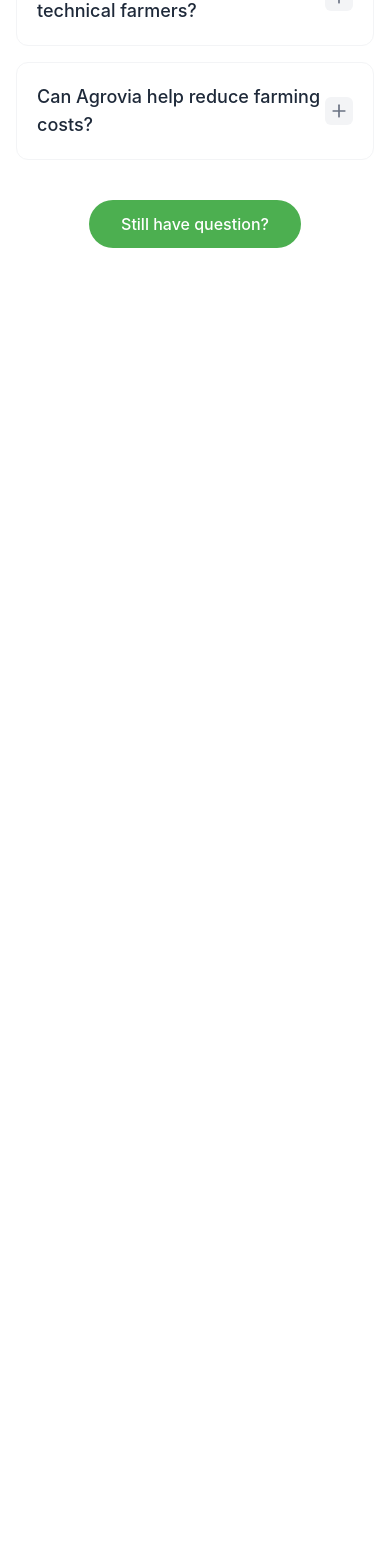
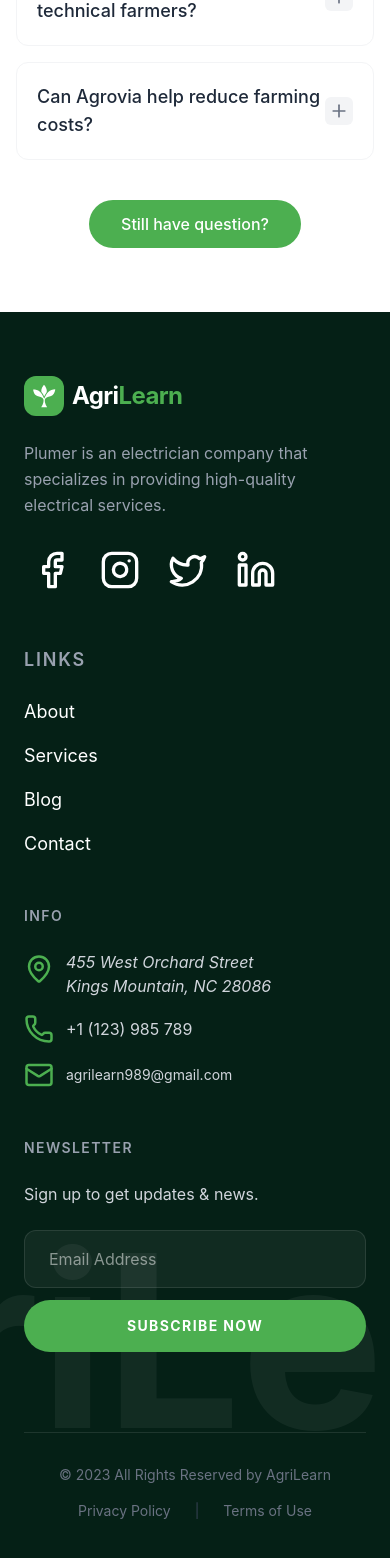
Before and after one commit to bayjidmia/Agrilearn-Platform-Clientside, a React (Vite) app: page / in a window 390 px wide. Shown: the part 6866-8424 px from the top of the page. Before the commit the page ends 7178 px from the top, so only its background shows below. Built offline with nearby package versions, Linux system fonts and the light colour scheme.

Commit message:
added footer section

```diff
--- a/src/components/shred/Footer.jsx
+++ b/src/components/shred/Footer.jsx
@@ -0,0 +1,129 @@
+import React from "react";
+import {
+  Facebook,
+  Twitter,
+  Linkedin,
+  Instagram,
+  MapPin,
+  Phone,
+  Mail,
+} from "lucide-react";
+import { GiSprout } from "react-icons/gi";
+
+const Footer = () => {
+  return (
+    <footer className="bg-[#052016] text-white py-16 px-6 md:px-12 lg:px-24 font-sans relative overflow-hidden">
+      {/* Main Content Grid */}
+      <div className="container mx-auto grid grid-cols-1 md:grid-cols-2 lg:grid-cols-4 gap-12 relative z-10">
+        {/* Column 1: Brand & Bio */}
+        <div className="space-y-6">
+          <div className="flex items-center gap-2">
+            <div className="w-10 h-10 rounded-xl bg-[#4CAF50] flex items-center justify-center text-white">
+              <GiSprout className="w-6 h-6" />
+            </div>
+            <span className="font-bold text-2xl text-white tracking-tight">
+              Agri<span className="text-primary">Learn</span>
+            </span>
+          </div>
+          <p className="text-gray-400 leading-relaxed max-w-xs">
+            Plumer is an electrician company that specializes in providing
+            high-quality electrical services.
+          </p>
+          <div className="flex space-x-3">
+            {[Facebook, Instagram, Twitter, Linkedin].map((Icon, index) => (
+              <a
+                key={index}
+                href="#"
+                className="p-2 rounded-full transition-colors "
+              >
+                <Icon size={40} />
+              </a>
+            ))}
+          </div>
+        </div>
+
+        {/* Column 2: Links */}
+        <div>
+          <h3 className="text-gray-400 uppercase tracking-widest text-lg font-semibold mb-6">
+            Links
+          </h3>
+          <ul className="space-y-4 text-lg">
+            {["About", "Services", "Blog", "Contact"].map((link) => (
+              <li key={link}>
+                <a href="#" className="hover:text-[#C1FF4D] transition-colors">
+                  {link}
+                </a>
+              </li>
+            ))}
+          </ul>
+        </div>
+
+        {/* Column 3: Info */}
+        <div>
+          <h3 className="text-gray-400 uppercase tracking-widest text-sm font-semibold mb-6">
+            Info
+          </h3>
+          <ul className="space-y-4">
+            <li className="flex items-start space-x-3">
+              <MapPin className="text-primary mt-1 shrink-0" size={30} />
+              <span className="text-gray-300 italic">
+                455 West Orchard Street
+                <br />
+                Kings Mountain, NC 28086
+              </span>
+            </li>
+            <li className="flex items-center space-x-3">
+              <Phone className="text-primary shrink-0" size={30} />
+              <span className="text-gray-300">+1 (123) 985 789</span>
+            </li>
+            <li className="flex items-center space-x-3">
+              <Mail className="text-primary shrink-0" size={30} />
+              <span className="text-gray-300 text-sm">
+                agrilearn989@gmail.com
+              </span>
+            </li>
+          </ul>
+        </div>
+
+        {/* Column 4: Newsletter */}
+        <div className="space-y-6">
+          <h3 className="text-gray-400 uppercase tracking-widest text-sm font-semibold">
+            Newsletter
+          </h3>
+          <p className="text-gray-300">Sign up to get updates & news.</p>
+          <div className="space-y-3">
+            <input
+              type="email"
+              placeholder="Email Address"
+              className="w-full bg-white/5 border border-white/10 rounded-xl py-4 px-6 focus:outline-none focus:border-primary transition-colors"
+            />
+            <button className="w-full bg-primary text-white font-bold py-4 rounded-full hover:bg-white transition-colors uppercase text-sm tracking-widest hover:text-black ">
+              Subscribe Now
+            </button>
+          </div>
+        </div>
+      </div>
+
+      {/* Large Background Watermark */}
+      <div className="absolute bottom-16 left-1/2 -translate-x-1/2 select-none opacity-5 pointer-events-none">
+        <h1 className="text-[15rem] font-bold">AgriLearn</h1>
+      </div>
+
+      {/* Bottom Bar */}
+      <div className="max-w-7xl mx-auto mt-20 pt-8 border-t border-white/10 flex flex-col md:flex-row justify-between items-center text-sm text-gray-500 gap-4">
+        <p>© 2023 All Rights Reserved by AgriLearn</p>
+        <div className="flex space-x-6">
+          <a href="#" className="hover:text-white transition-colors">
+            Privacy Policy
+          </a>
+          <span className="text-gray-700">|</span>
+          <a href="#" className="hover:text-white transition-colors">
+            Terms of Use
+          </a>
+        </div>
+      </div>
+    </footer>
+  );
+};
+
+export default Footer;
--- a/src/pages/Home/Home.jsx
+++ b/src/pages/Home/Home.jsx
@@ -5,6 +5,7 @@
 import Feature from "../Static/Feature";
 import FAQ from "../FAQ/Faq";
 import HowItWorks from "../Static/HowItWorks";
+import Footer from "../../components/shred/Footer";
 
 const Home = () => {
   return (
@@ -15,6 +16,7 @@
       <HowItWorks></HowItWorks>
       <Feature></Feature>
       <FAQ></FAQ>
+      <Footer></Footer>
     </div>
   );
 };
```
